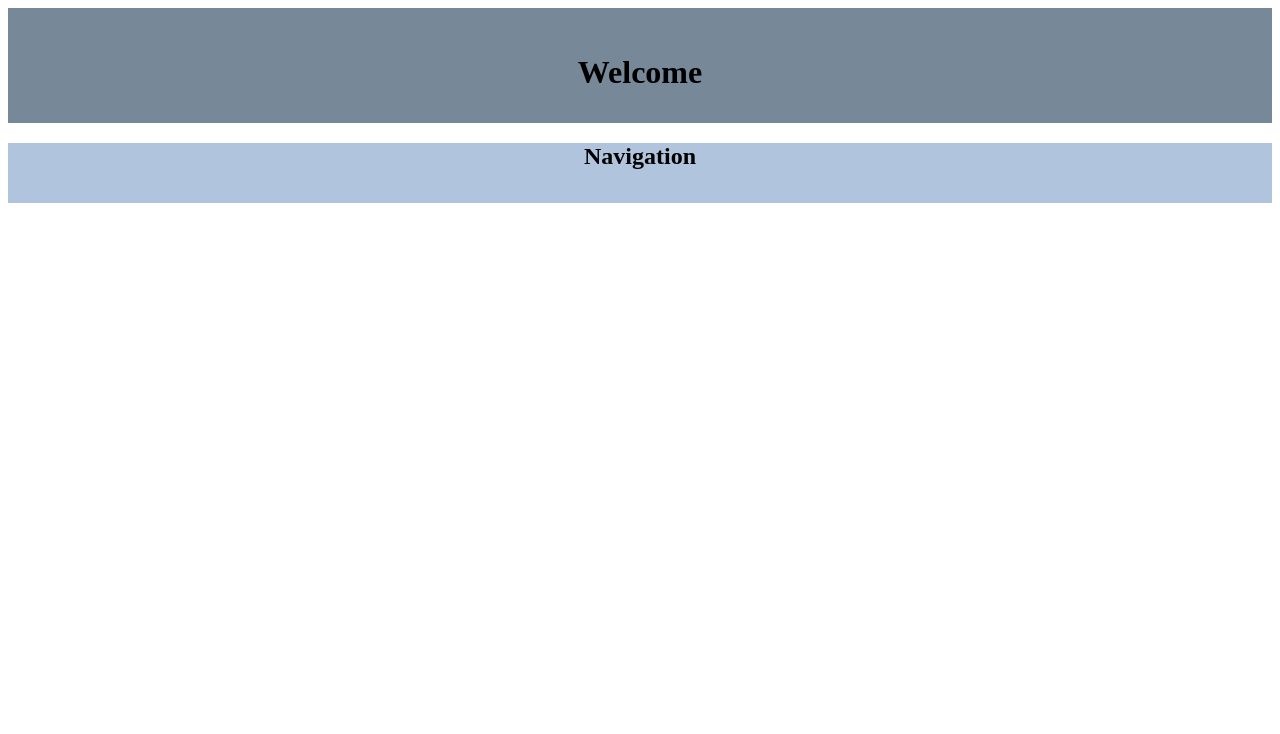
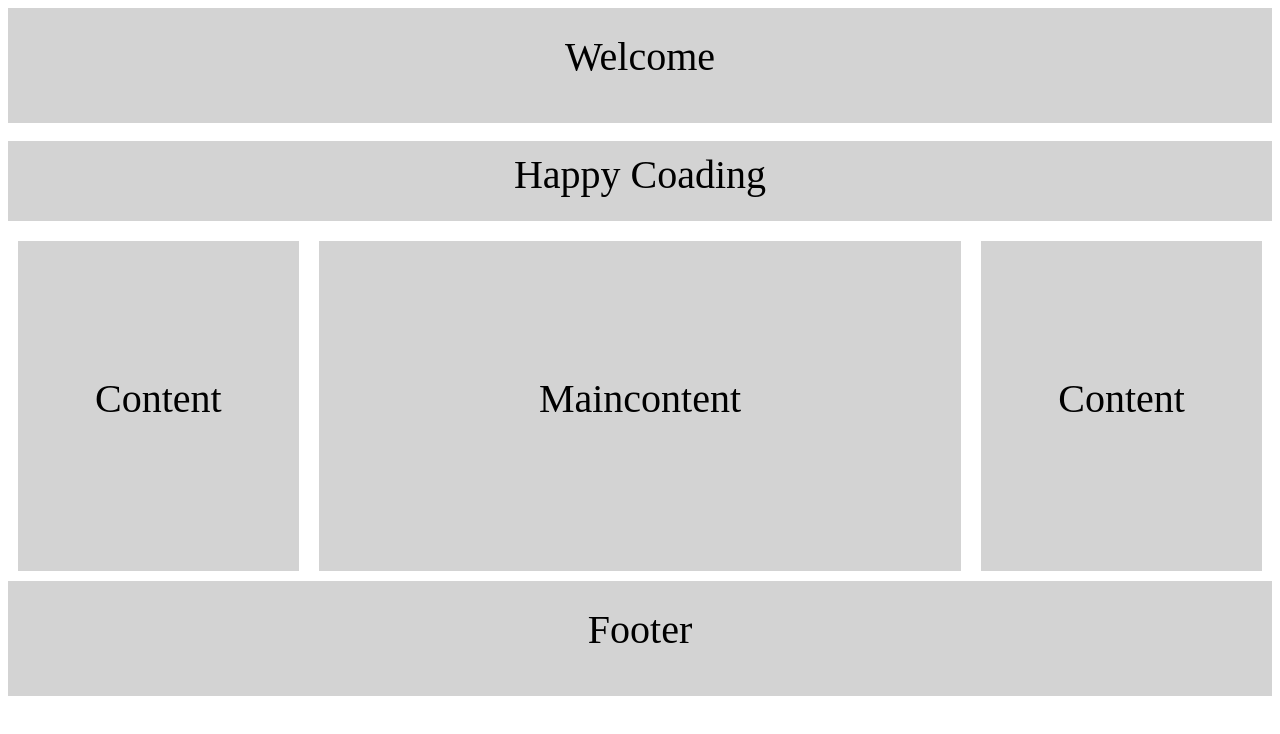
Before and after one commit to AhsanAliButt/Assignment2Css-Ahsan, a plain HTML site: page index.html in a window 1280 px wide. Drawn offline with Linux system fonts and the light colour scheme.

Commit message:
update index.html and style.css file
Assignment complete

```diff
--- a/index.html
+++ b/index.html
@@ -8,15 +8,22 @@
 
 <body>
     <div id="Header" class="resourse">
-        <h1>
-            <center> Welcome </center>
-        </h1>
-    </div>
+
+             Welcome
+
+    </div><br>
+    <div>
     <div id="Navigation">
-       <center> <h2>Navigation</h2> </center>
 
-    </div>
+         Happy Coading
+            </div>
+    <div class="flex-container">
+                <div style="flex-grow: 2"> Content </div>
+                <div style="flex-grow: 6"> Maincontent</div>
+                <div style="flex-grow: 2"> Content </div>
 
+            </div>
+    <div id="footer" class="resourse"> Footer</div>
 </body>
 
 </html>
--- a/style.css
+++ b/style.css
@@ -1,15 +1,54 @@
 .resourse{
-    background-color: lightslategray;
+    background-color: lightgray;
     height: 40px;
     width: 100%;
+    text-align: center;
     padding: 25px 0px 50px 0px;
+    box-shadow: black;
+    font-size: 40px;
     /* padding-top: 10px;
     padding-bottom: 40px; */
 }
 #Navigation{
-    background-color: lightsteelblue;
-    height: 60px;
+    background-color: lightgray;
+    height: 30px;
     display:flexbox;
-    /* padding: 5px 0px 30px 0px; */
+    text-align: center;
+    padding: 10px 0px 40px 0px;
     justify-content: center;
+    font-size: 40px;
 }
+.content{
+    background-color: lightgray;
+    height:300px;
+    width: 200px;
+    color:black;
+    text-align: center;
+}
+#mainContent{
+    color:black;
+    display: flex;
+    flex-direction: column;
+    justify-content: center;
+    padding:0px 10px;
+    width: 80%;
+    height: 420px;
+    background-color:lightgray;
+}
+.flex-container {
+    display: flex;
+    flex-wrap: nowrap;
+    background-color: white;
+    height: 350px;
+    padding-top: 10px;
+  }
+
+.flex-container > div {
+    background-color: lightgray;
+    width: 100px;
+    margin: 10px;
+    text-align: center;
+    line-height: 75px;
+    padding-top: 120px;
+    font-size: 40px;
+}
```
